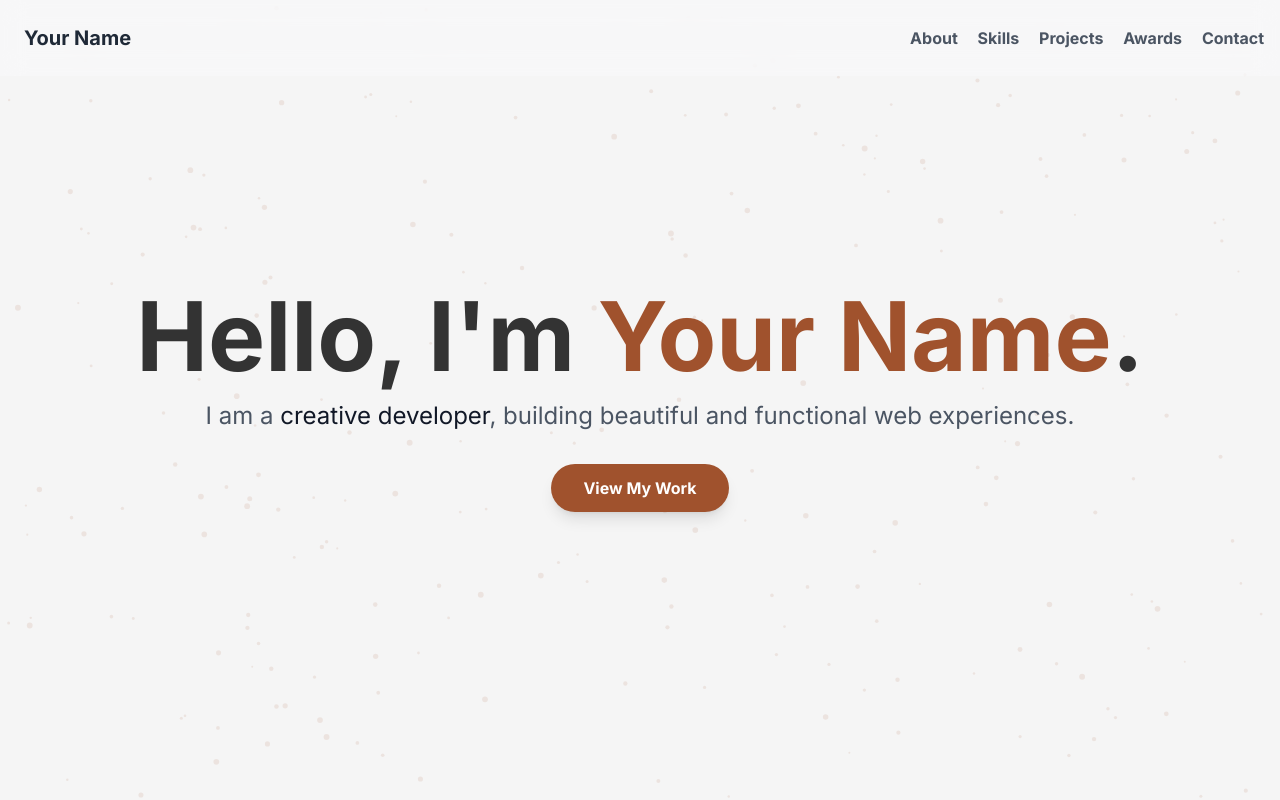
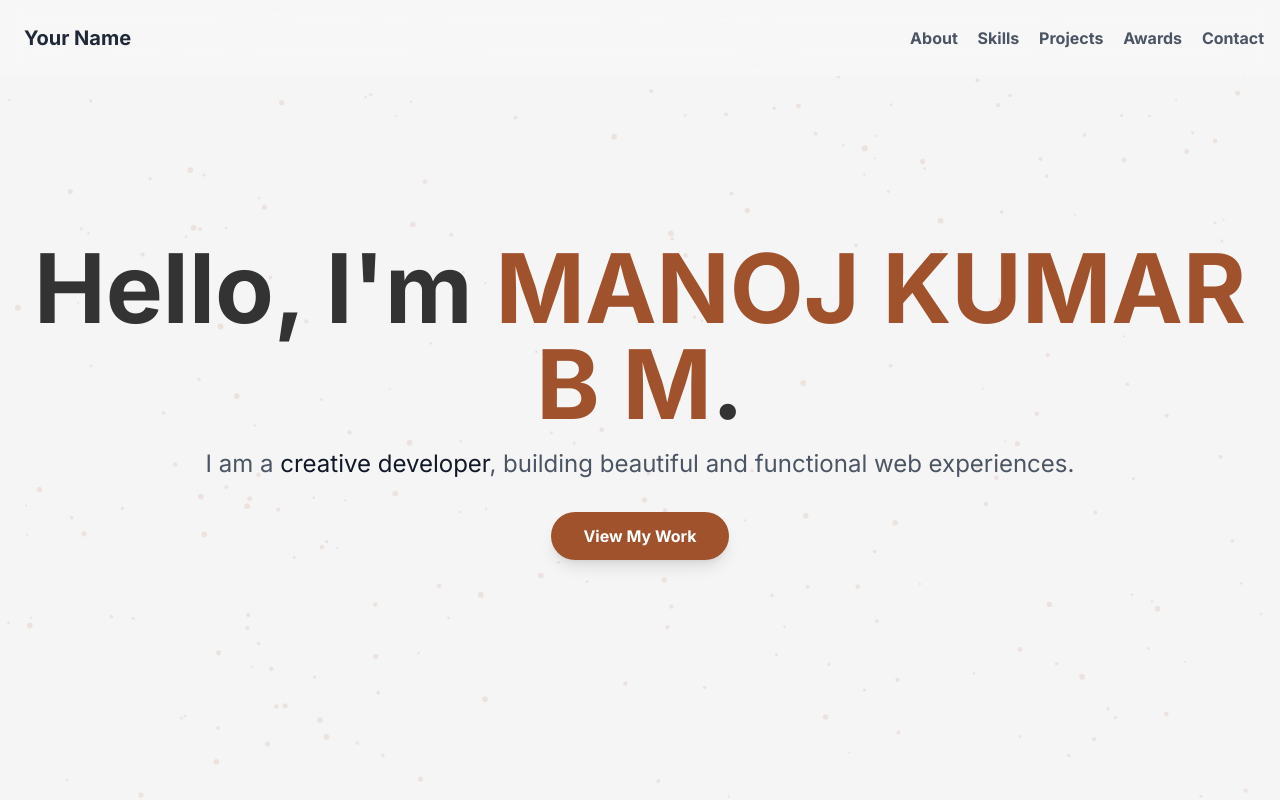
Before and after one commit to manojkumar1730/AWS-Portfolio-cicd, a plain HTML site: page portfolio/index.html in a window 1280 px wide. Shown: the top 800 px of the page. Drawn offline with nearby package versions, Linux system fonts and the light colour scheme.

Commit message:
Update index.html

```diff
--- a/portfolio/index.html
+++ b/portfolio/index.html
@@ -33,7 +33,7 @@
     <section id="home" class="relative w-full h-screen flex flex-col justify-center items-center text-center px-4 overflow-hidden">
         <canvas id="hero-canvas"></canvas>
         <h1 class="text-6xl sm:text-7xl lg:text-8xl font-bold mb-4 z-10 fade-in">
-            Hello, I'm <span class="text-[#A0522D]">Your Name</span>.
+            Hello, I'm <span class="text-[#A0522D]">MANOJ KUMAR B M</span>.
         </h1>
         <p class="text-xl sm:text-2xl text-gray-600 mb-8 z-10 fade-in">
             I am a <span class="text-gray-900">creative developer</span>, building beautiful and functional web experiences.
```
